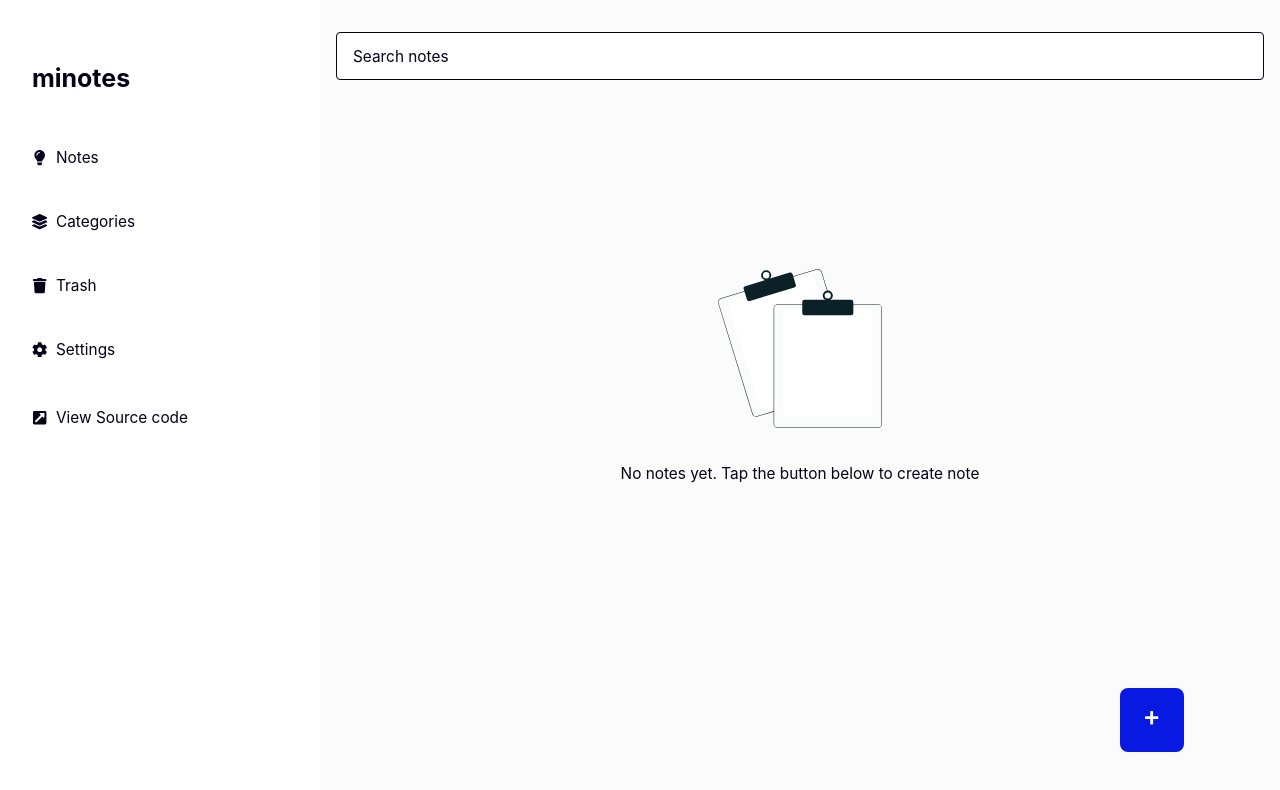
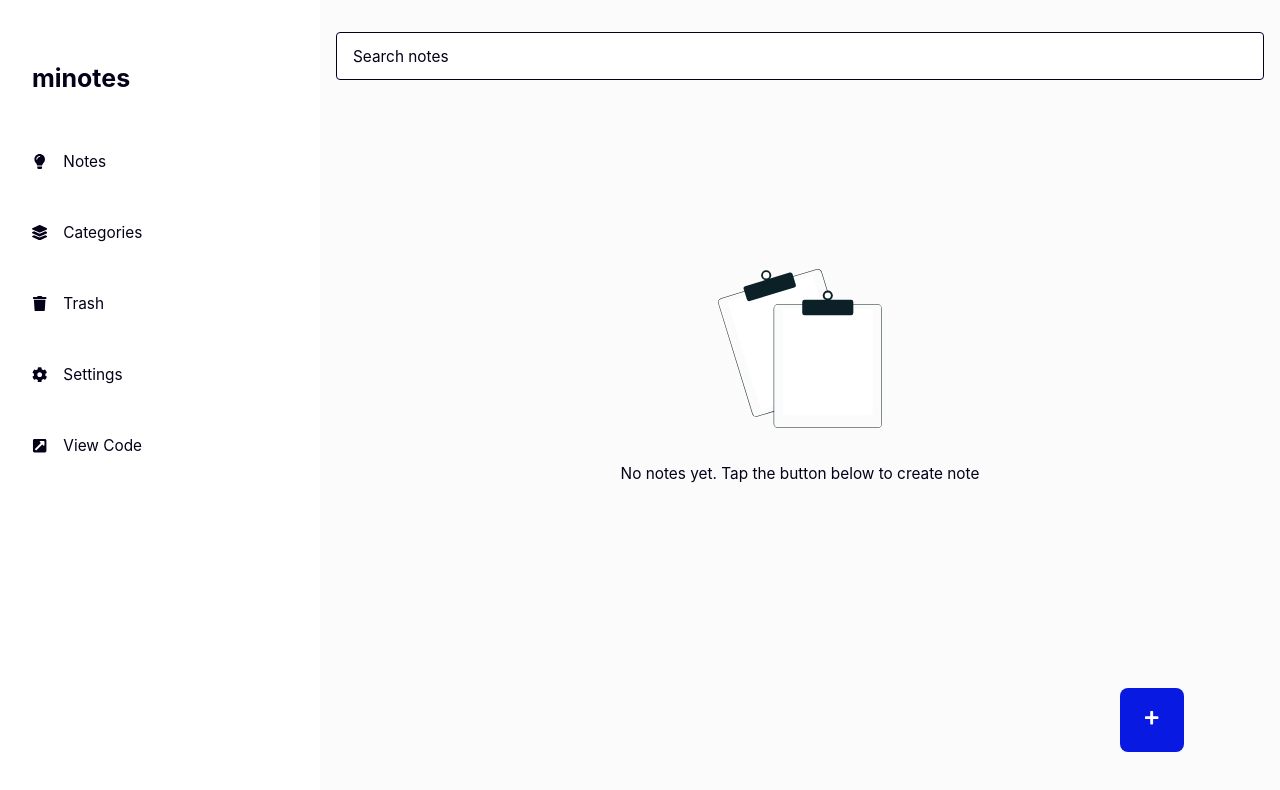
Before and after one commit to gzkdev/minote, a React (Create React App) app: page / in a window 1280 px wide. Shown: the top 790 px of the page. Built offline with nearby package versions, Linux system fonts and the light colour scheme; some icons are missing.

Commit message:
updated side bar styles

```diff
--- a/src/components/SideBar/SideBar.jsx
+++ b/src/components/SideBar/SideBar.jsx
@@ -9,37 +9,52 @@ import {
   FaExternalLinkSquareAlt,
 } from "react-icons/fa";
 
+import { Link } from "react-router-dom";
+
 export default function SideBar() {
   const { isActive, toggleisActive } = useContext(NotesContext);
   return (
     <SideBarStyled data-toggle={isActive && isActive} onClick={toggleisActive}>
-      <div className="sideBar__box">
+      <div className="sideBar__container">
         <h3 className="sideBar__title">minotes</h3>
-        <button className="sideBar__btn">
+        <nav>
+          <ul>
+            <li>
+              <Link to="/">
                 <FaLightbulb />
-          &nbsp;&nbsp;Notes
-        </button>
-        <button className="sideBar__btn">
+                <span>Notes</span>
+              </Link>
+            </li>
+            <li>
+              <Link to="/">
                 <FaLayerGroup />
-          &nbsp;&nbsp;Categories
-        </button>
-        <button className="sideBar__btn">
+                <span>Categories</span>
+              </Link>
+            </li>
+            <li>
+              <Link to="/">
                 <FaTrash />
-          &nbsp;&nbsp;Trash
-        </button>
-        <button className="sideBar__btn">
+                <span>Trash</span>
+              </Link>
+            </li>
+            <li>
+              <Link to="/">
                 <FaCog />
-          &nbsp;&nbsp;Settings
-        </button>
+                <span>Settings</span>
+              </Link>
+            </li>
+            <li>
               <a
-          className="sideBar__btn"
-          href="https://github.com/gzkdev/minotes"
+                href="https://github.com.gzkdev/minote"
                 target="_blank"
                 rel="noopener noreferrer"
               >
                 <FaExternalLinkSquareAlt />
-          &nbsp;&nbsp;View Source code
+                <span>View Code</span>
               </a>
+            </li>
+          </ul>
+        </nav>
       </div>
     </SideBarStyled>
   );
--- a/src/components/SideBar/SideBar.styled.jsx
+++ b/src/components/SideBar/SideBar.styled.jsx
@@ -8,21 +8,21 @@ const SideBarStyled = styled.div`
   width: 100%;
   height: 100%;
   background-color: rgba(0, 0, 0, 0.4);
-  z-index: 1000;
   opacity: 0;
   transition: opacity 200ms;
   pointer-events: none;
+  z-index: 1000;
 
   &[data-toggle="true"] {
     opacity: 1;
     pointer-events: all;
 
-    .sideBar__box {
+    .sideBar__container {
       transform: translate(0, 0);
     }
   }
 
-  .sideBar__box {
+  .sideBar__container {
     width: min(320px, 70vw);
     height: 100%;
     background-color: var(--color-100);
@@ -36,26 +36,33 @@ const SideBarStyled = styled.div`
       font-size: var(--fs-1);
     }
 
-    & .sideBar__btn {
+    & li {
+      list-style: none;
+    }
+
+    & a {
+      list-style: none;
       display: flex;
       align-items: center;
-      width: 100%;
-      padding: 2rem 2rem;
-      font-size: var(--fs--2);
+      text-decoration: none;
+      color: inherit;
+      padding: 1.5rem 2rem;
+      margin-right: 0.5rem;
+      border-radius: 0 40px 40px 0;
       border: none;
       outline: none;
       cursor: pointer;
 
       &:hover,
       &:active {
-        background: var(--color-120);
+        background: var(--color-300);
+        color: var(--color-110);
+        transition: 200ms;
       }
-    }
 
-    & a.sideBar__btn {
-      text-decoration: none;
-      color: inherit;
-      padding: 1.5rem 2rem;
+      & span {
+        margin-left: 1rem;
+      }
     }
   }
 
@@ -67,7 +74,7 @@ const SideBarStyled = styled.div`
     background: none !important;
     pointer-events: all;
 
-    & .sideBar__box {
+    & .sideBar__container {
       width: 100%;
       transform: translate(0, 0);
     }
```
Lines whose indentation alone changed are shown as unchanged.
